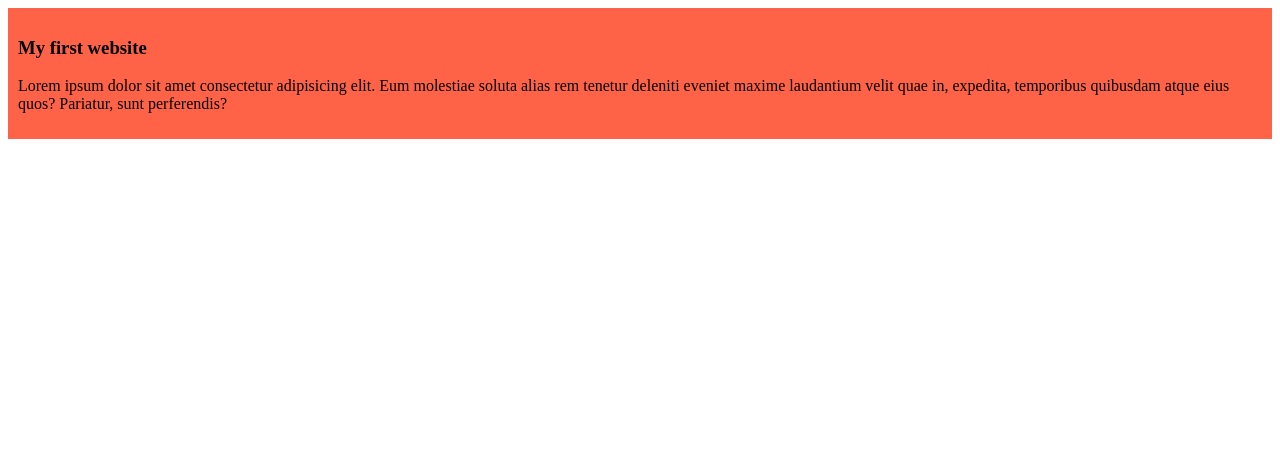
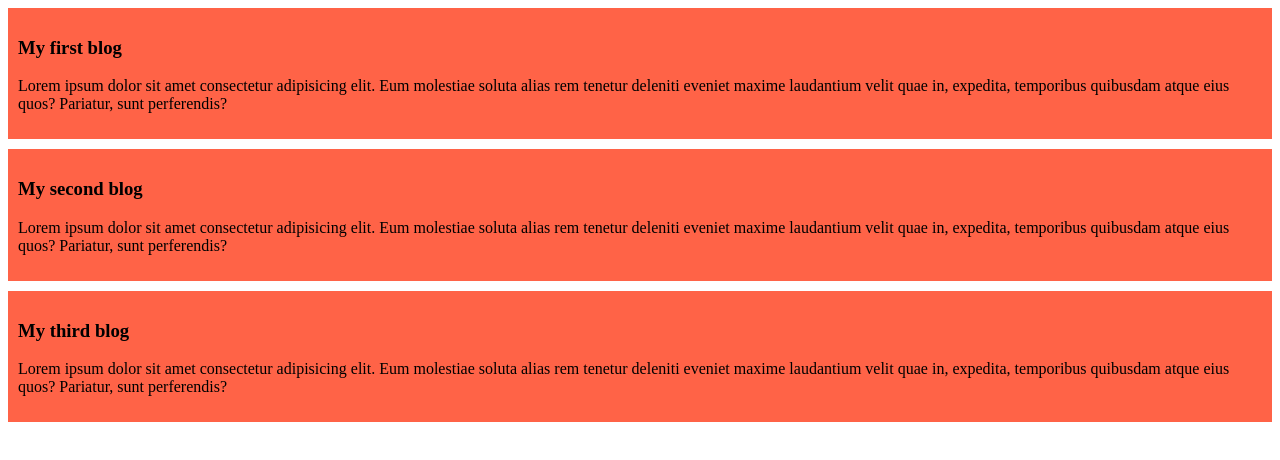
Before and after one commit to Ramisamimhaz/my-simple-website, a plain HTML site: page index.html in a window 1280 px wide. Drawn offline with Linux system fonts and the light colour scheme.

Commit message:
added the second and the third blog

```diff
--- a/index.html
+++ b/index.html
@@ -8,7 +8,15 @@
 </head>
 <body>
     <div>
-        <h3>My first website</h3>
+        <h3>My first blog</h3>
+        <p>Lorem ipsum dolor sit amet consectetur adipisicing elit. Eum molestiae soluta alias rem tenetur deleniti eveniet maxime laudantium velit quae in, expedita, temporibus quibusdam atque eius quos? Pariatur, sunt perferendis?</p>
+    </div>
+    <div>
+        <h3>My second blog</h3>
+        <p>Lorem ipsum dolor sit amet consectetur adipisicing elit. Eum molestiae soluta alias rem tenetur deleniti eveniet maxime laudantium velit quae in, expedita, temporibus quibusdam atque eius quos? Pariatur, sunt perferendis?</p>
+    </div>
+    <div>
+        <h3>My third blog</h3>
         <p>Lorem ipsum dolor sit amet consectetur adipisicing elit. Eum molestiae soluta alias rem tenetur deleniti eveniet maxime laudantium velit quae in, expedita, temporibus quibusdam atque eius quos? Pariatur, sunt perferendis?</p>
     </div>
 </body>
--- a/style/blog.css
+++ b/style/blog.css
@@ -1,4 +1,5 @@
 div{
     background-color: tomato;
     padding: 10px;
+    margin-bottom: 10px;
 }
```
